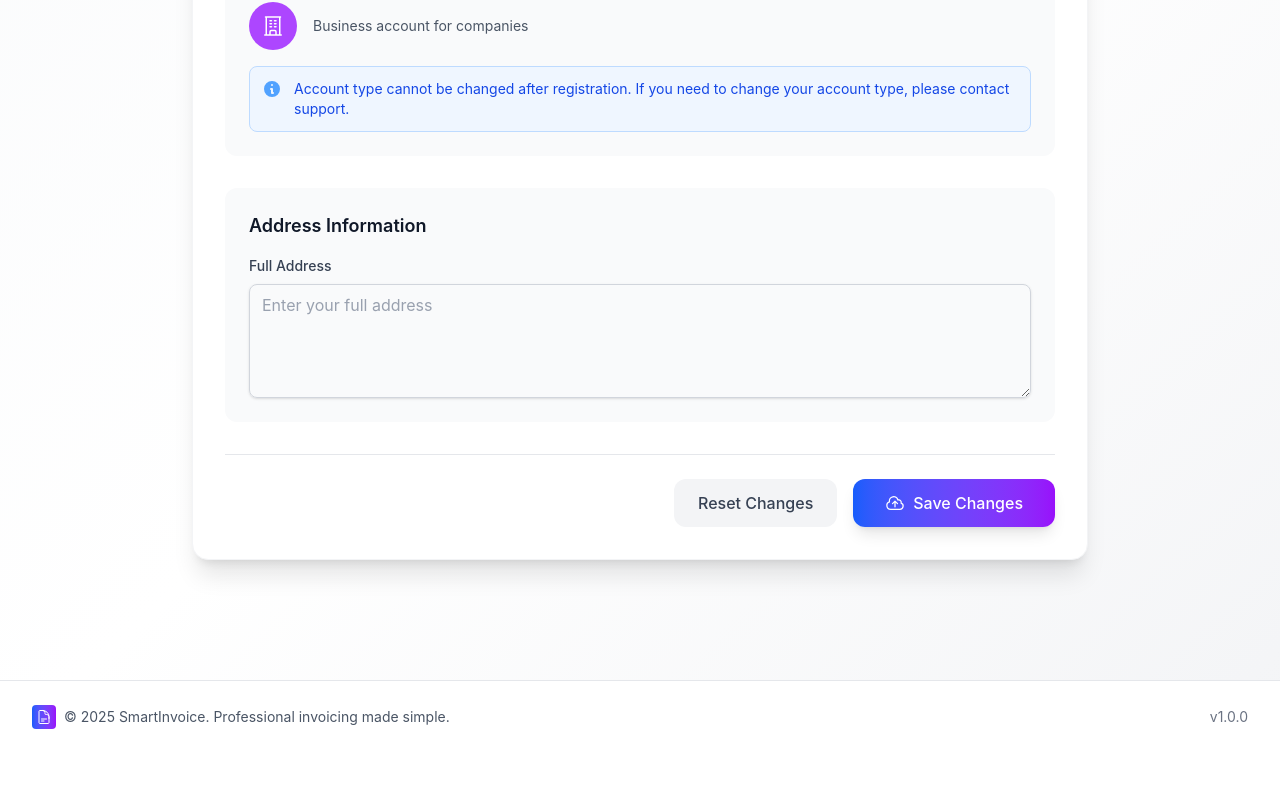
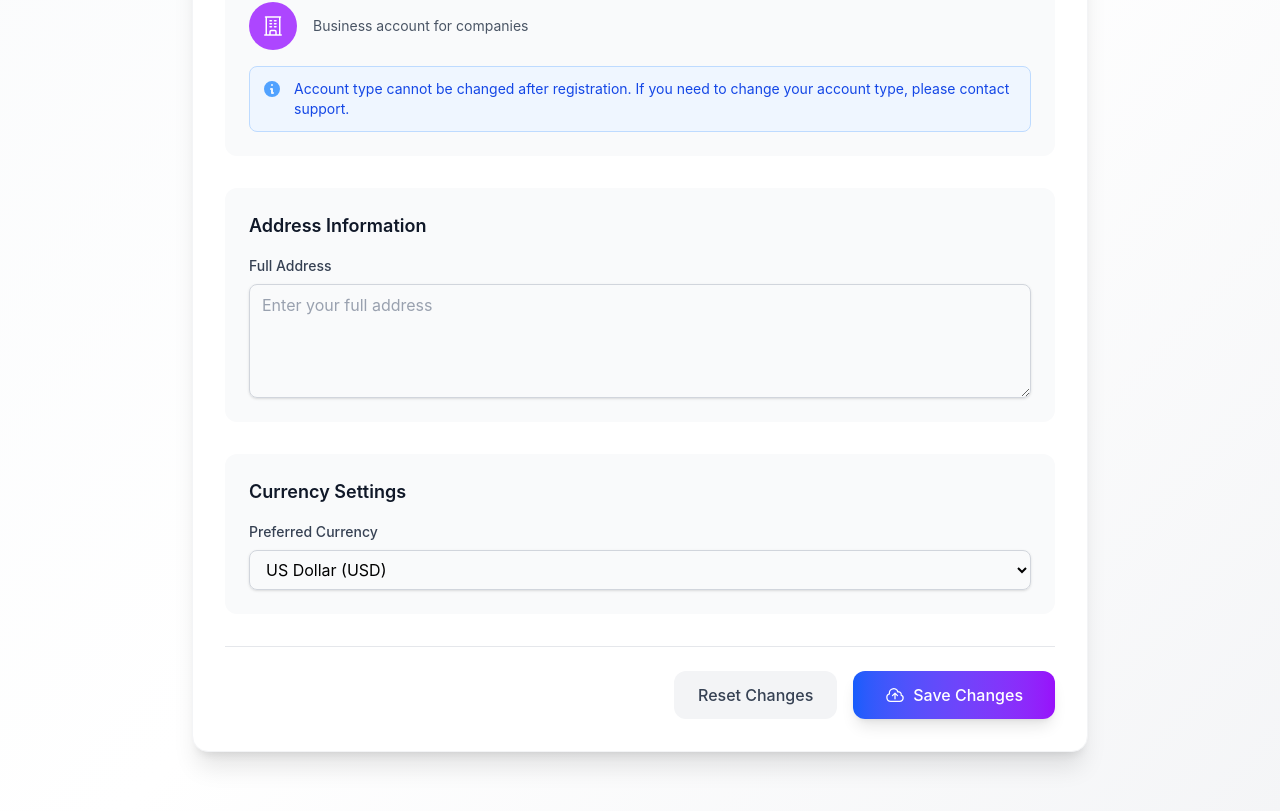
Before and after one commit to bells-solutions/smart-invoice, a Vue app in the folder frontend/: page /profile in a window 1280 px wide. Shown: the part 428-1239 px from the top of the page. Before the commit the page ends 1181 px from the top, so only its background shows below. Built offline with nearby package versions, Linux system fonts and the light colour scheme; no server answers; sample sign-in values are in the browser's storage.

Commit message:
feat: add currency selection section to user profile for improved currency management

```diff
--- a/frontend/src/views/Profile.vue
+++ b/frontend/src/views/Profile.vue
@@ -341,6 +341,30 @@
               </div>
             </div>
 
+            <!-- Currency Section -->
+            <div class="bg-gray-50 rounded-xl p-6">
+              <h3 class="text-lg font-semibold text-gray-900 mb-4">
+                {{ $t("profile.currencySettings") }}
+              </h3>
+              <div>
+                <label
+                  for="currency"
+                  class="block text-sm font-medium text-gray-700 mb-2"
+                >
+                  {{ $t("profile.preferredCurrency") }}
+                </label>
+                <select
+                  id="currency"
+                  v-model="form.currency"
+                  class="block w-full px-3 py-2 border border-gray-300 rounded-lg shadow-sm focus:outline-none focus:ring-2 focus:ring-blue-500 focus:border-blue-500 transition-colors duration-200"
+                >
+                  <option value="USD">{{ $t("profile.currency.usd") }}</option>
+                  <option value="EUR">{{ $t("profile.currency.eur") }}</option>
+                  <option value="XAF">{{ $t("profile.currency.xaf") }}</option>
+                </select>
+              </div>
+            </div>
+
             <!-- Submit Section -->
             <div
               class="flex flex-col sm:flex-row justify-end gap-4 pt-6 border-t border-gray-200"
@@ -404,6 +428,7 @@ const form = ref({
   taxpayerNumber: "",
   commercialRegister: "",
   poBox: "",
+  currency: "USD",
 });
 
 const loading = ref(false);
@@ -423,6 +448,7 @@ function initializeForm() {
       taxpayerNumber: currentUser.taxpayerNumber || "",
       commercialRegister: currentUser.commercialRegister || "",
       poBox: currentUser.poBox || "",
+      currency: currentUser.currency || "USD",
     };
   }
 }
```
